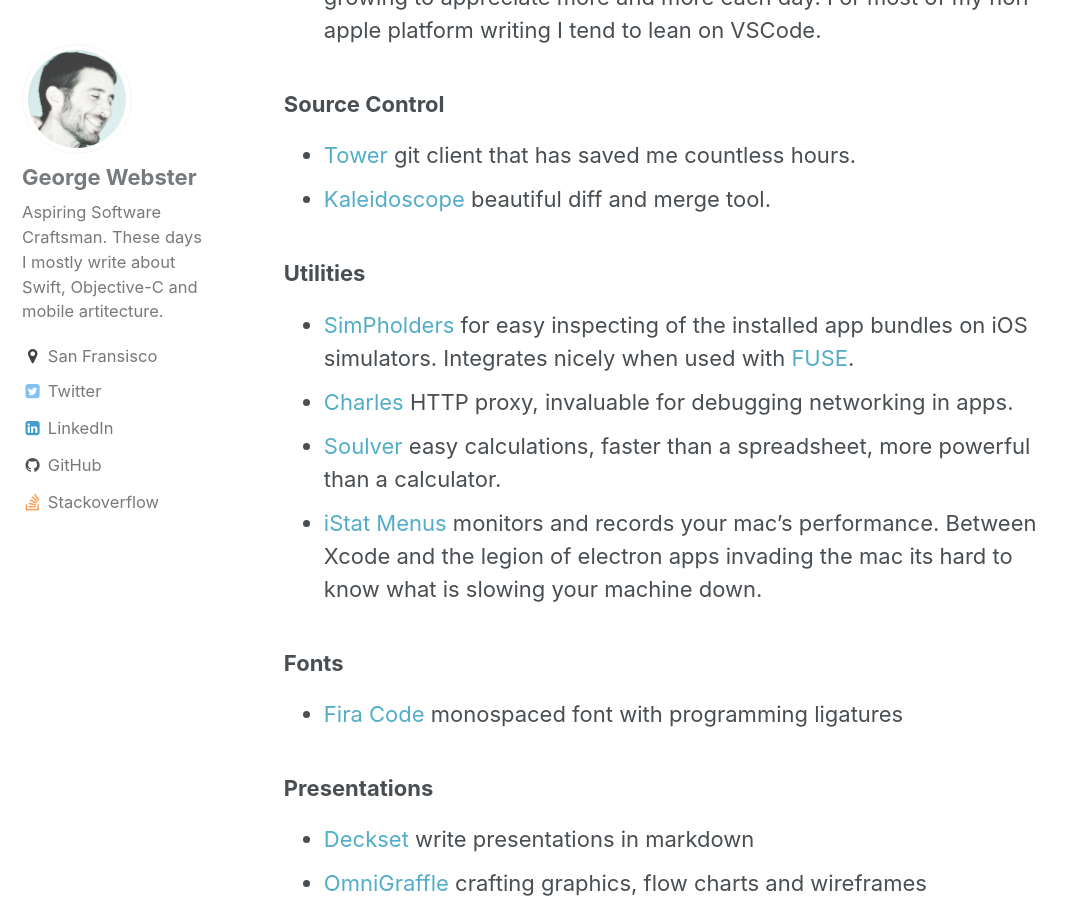
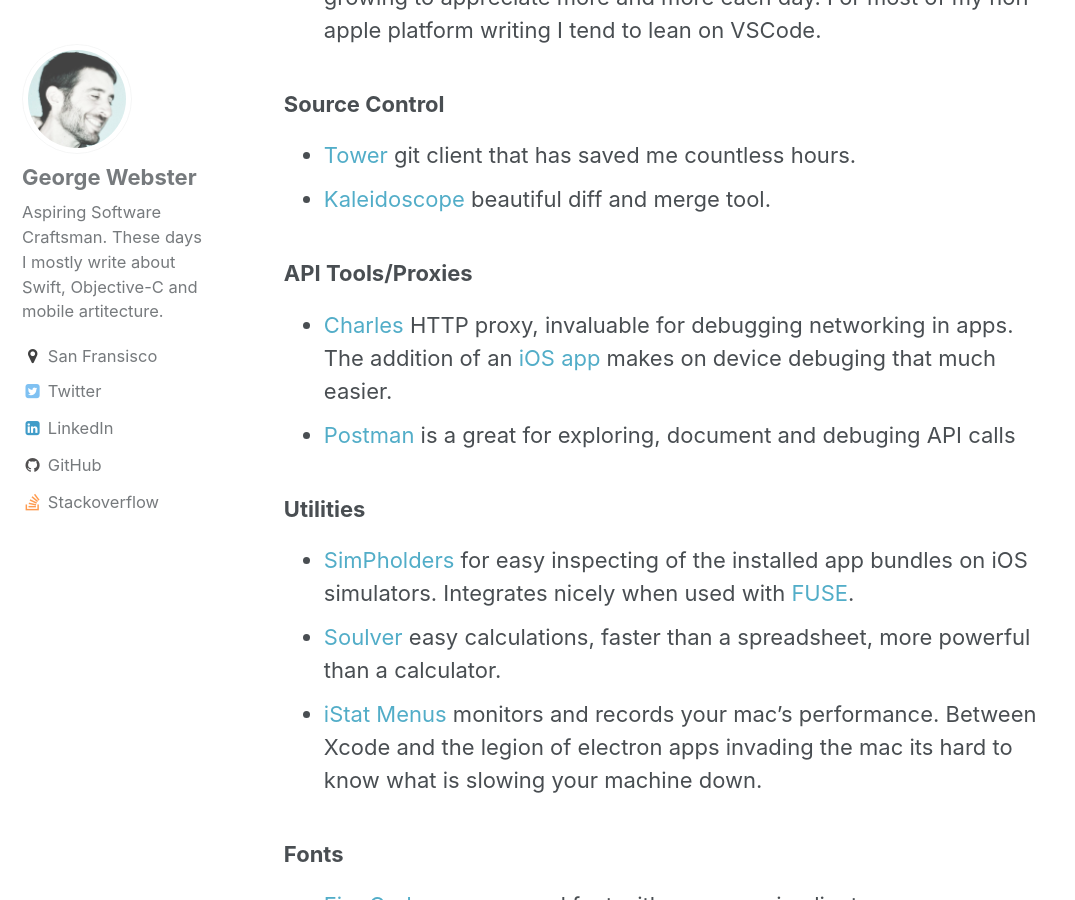
Before and after one commit to ethyreal/ethyreal.com, a Jekyll site: the page built from _posts/2018-08-14-development-tools.md, in a window 1280 px wide and 900 px high, scrolled down 686 px. Shown: the whole window, without its empty margins (0-1075 px from the left). Built offline with Jekyll 4.4.1, drawn with Linux system fonts in a browser that asks for light colours.

Commit message:
added postman and charles proxy ios to dev tools

```diff
--- a/_posts/2018-08-14-development-tools.md
+++ b/_posts/2018-08-14-development-tools.md
@@ -16,10 +16,14 @@ I recently had to update my machine and realized I never really had a list of to
 - [Tower](https://www.git-tower.com) git client that has saved me countless hours.
 - [Kaleidoscope](https://www.kaleidoscopeapp.com) beautiful diff and merge tool.
 
+### API Tools/Proxies
+
+- [Charles](https://www.charlesproxy.com) HTTP proxy, invaluable for debugging networking in apps.  The addition of an [iOS app](https://itunes.apple.com/us/app/charles-proxy/id1134218562?mt=8) makes on device debuging that much easier.
+- [Postman](https://www.getpostman.com) is a great for exploring, document and debuging API calls
+
 ### Utilities
 
 - [SimPholders](https://simpholders.com) for easy inspecting of the installed app bundles on iOS simulators.  Integrates nicely when used with [FUSE](osxfuse.github.io).
-- [Charles](https://www.charlesproxy.com) HTTP proxy, invaluable for debugging networking in apps.
 - [Soulver](https://acqualia.com/soulver/) easy calculations, faster than a spreadsheet, more powerful than a calculator.
 - [iStat Menus](https://bjango.com/mac/istatmenus/) monitors and records your mac's performance.  Between Xcode and the legion of electron apps invading the mac its hard to know what is slowing your machine down.
 
```
